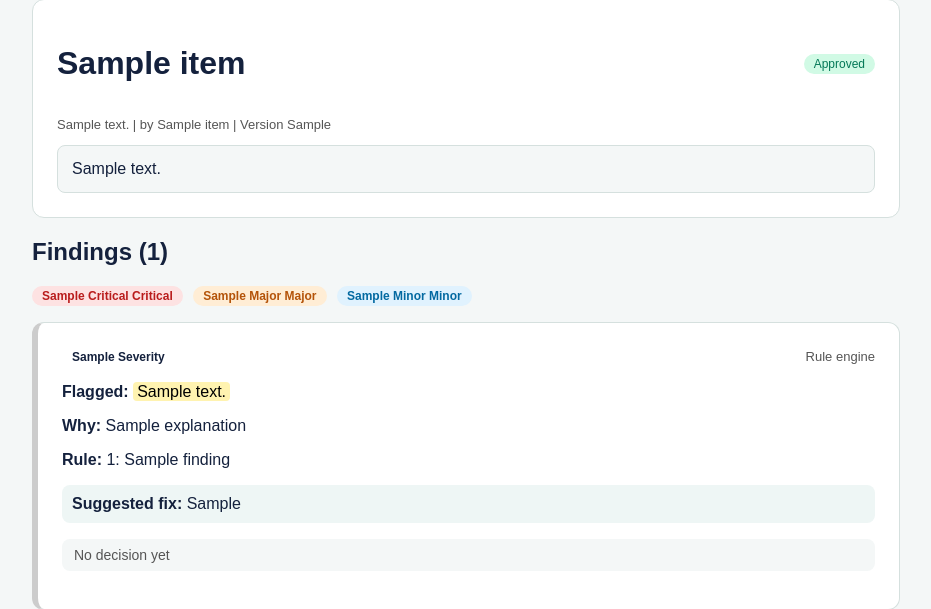
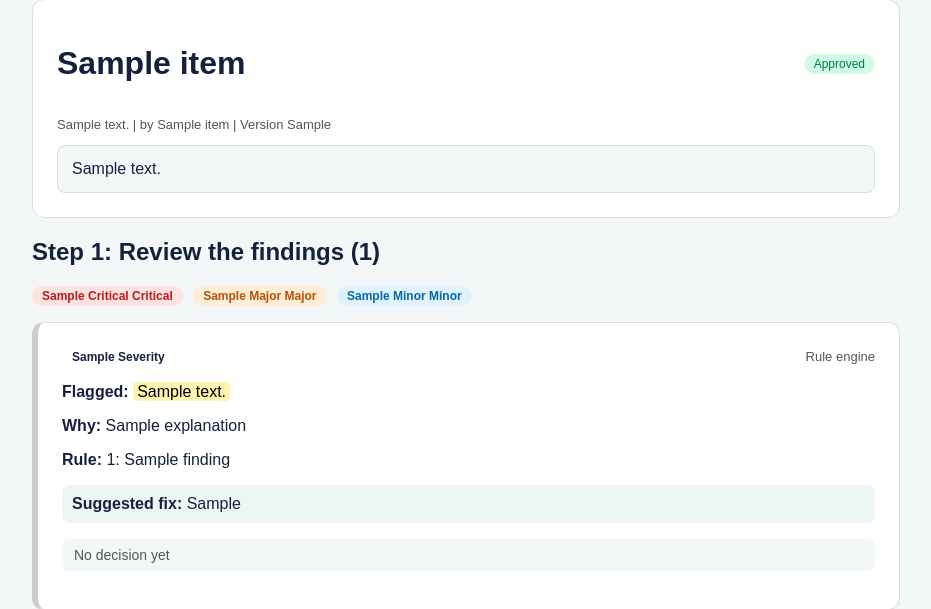
Before and after one commit to archanam23042006/brandora-ai, a Flask app: template templates/item.html in a window 1280 px wide. Shown: the part 205-814 px from the top of the page, without its empty margins (174-1105 px from the left). Run offline with Flask 3, Linux system fonts and the light colour scheme; the template is opened without the code that fills it: most values are stand-ins (such as "Sample title", 1, 10 or a date in 2020).

Commit message:
Add AI review, step labels and clearer page order

```diff
--- a/templates/item.html
+++ b/templates/item.html
@@ -19,24 +19,6 @@
   <div class="content-box">{{ version.body }}</div>
 </div>
 
-{% if can_edit %}
-<div class="card ai-box">
-  <b>AI-assisted review</b>
-  {% if ai_ok and ai_rewrite %}
-    <p class="muted small">Suggested rewrite that fixes the issues and keeps your original purpose. It was checked against the brand rules before being shown. It is advice only; you decide.</p>
-    <div class="content-box" id="ai-rewrite">{{ ai_rewrite }}</div>
-    <button type="button" class="btn" onclick="useRewrite()">Copy into the revise box</button>
-  {% elif ai_ok %}
-    <p class="muted small">No full rewrite is available for this version. Use the suggested fix on each finding.</p>
-  {% else %}
-    <p class="muted small">AI suggestions were not available for this version, so only the rule engine ran.</p>
-  {% endif %}
-  <p class="muted small">AI use: the text is reviewed by the rule engine and by an AI model (Groq). Emails and phone numbers are hidden before sending. The AI only suggests; people make the final decisions.</p>
-</div>
-{% elif findings|selectattr('origin', 'equalto', 'ai')|list %}
-<p class="muted small">Findings labelled "AI suggestion" were produced by an AI model (Groq). They are advice only; people make the final decision.</p>
-{% endif %}
-
 <script>
 function useRewrite() {
   var box = document.querySelector('#revise textarea');
@@ -46,7 +28,7 @@ function useRewrite() {
 }
 </script>
 
-<h2>Findings ({{ findings|length }})</h2>
+<h2>Step 1: Review the findings ({{ findings|length }})</h2>
 <p>
   <span class="chip sev-critical">{{ counts.critical }} critical</span>
   <span class="chip sev-major">{{ counts.major }} major</span>
@@ -138,8 +120,26 @@ function useRewrite() {
 {% endif %}
 
 {% if can_edit %}
+<div class="card ai-box">
+  <b>Step 2 (optional): AI-assisted rewrite</b>
+  {% if ai_ok and ai_rewrite %}
+    <p class="muted small">Suggested rewrite that fixes the issues and keeps your original purpose. It was checked against the brand rules before being shown. It is advice only; you decide.</p>
+    <div class="content-box" id="ai-rewrite">{{ ai_rewrite }}</div>
+    <button type="button" class="btn" onclick="useRewrite()">Copy into the revise box</button>
+  {% elif ai_ok %}
+    <p class="muted small">No full rewrite is available for this version. Use the suggested fix on each finding.</p>
+  {% else %}
+    <p class="muted small">AI suggestions were not available for this version, so only the rule engine ran.</p>
+  {% endif %}
+  <p class="muted small">AI use: the text is reviewed by the rule engine and by an AI model (Groq). Emails and phone numbers are hidden before sending. The AI only suggests; people make the final decisions.</p>
+</div>
+{% elif findings|selectattr('origin', 'equalto', 'ai')|list %}
+<p class="muted small">Findings labelled "AI suggestion" were produced by an AI model (Groq). They are advice only; people make the final decision.</p>
+{% endif %}
+
+{% if can_edit %}
 <div class="card" id="revise">
-  <h2>Revise your content</h2>
+  <h2>Step 3: Revise your content</h2>
   <p class="muted">Edit the text using the suggestions above. It is saved as a new version and checked again.</p>
   <form method="post" action="{{ url_for('revise', item_id=item.id) }}">
     <textarea name="body" rows="7" required>{{ version.body }}</textarea>
@@ -148,7 +148,7 @@ function useRewrite() {
 </div>
 
 <div class="card action-card" id="submit-approval">
-  <h2>Done? Submit for approval</h2>
+  <h2>Step 4: Submit for approval</h2>
   <p class="muted">Every finding must be fixed, ignored with a reason, or sent to a reviewer.</p>
   <form method="post" action="{{ url_for('submit_for_approval', item_id=item.id) }}">
     <button class="btn primary" type="submit">Submit for approval</button>
```
